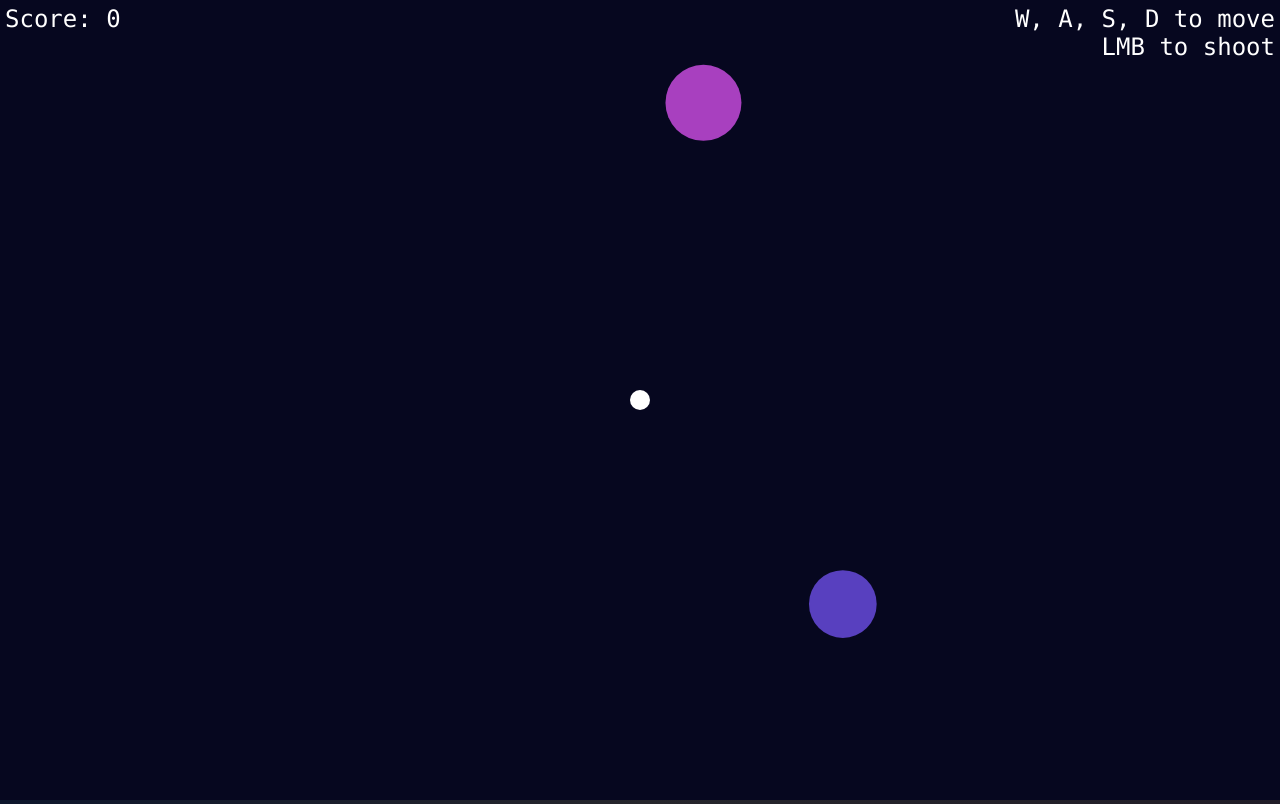
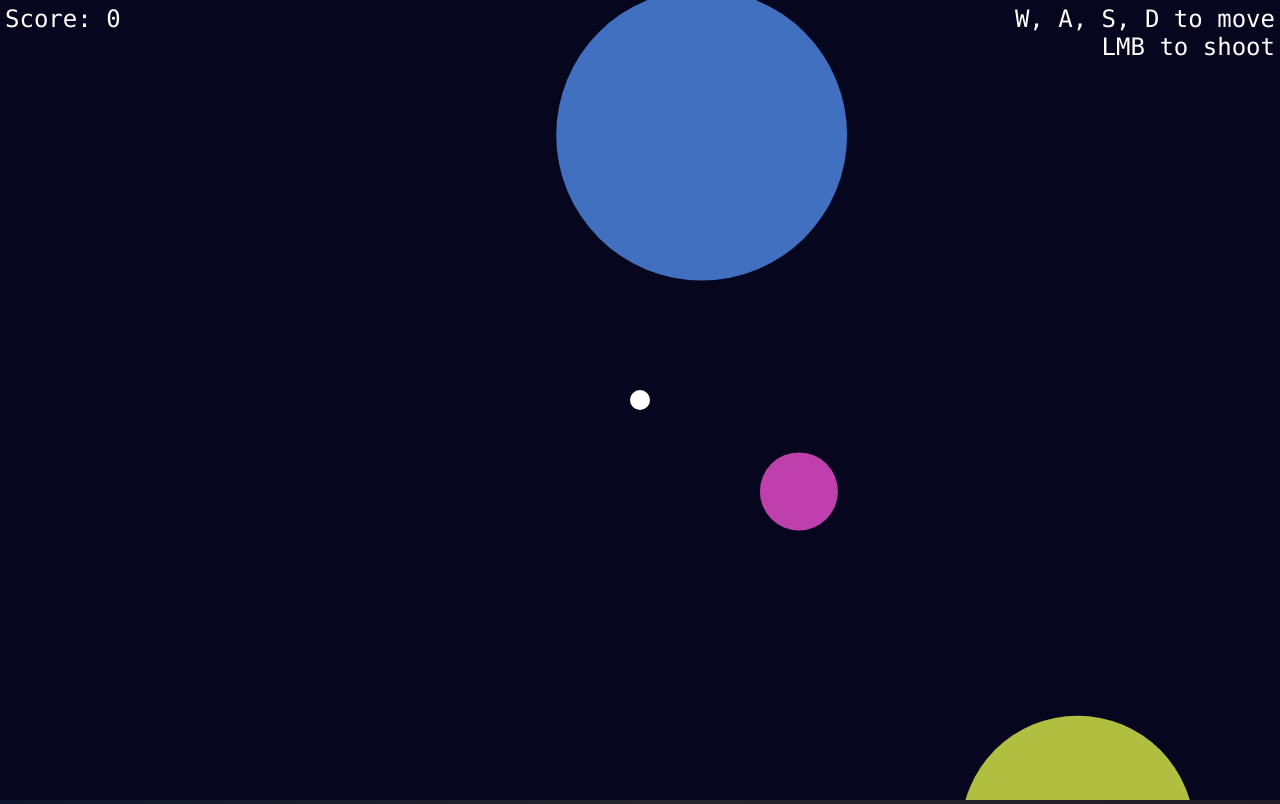
Before and after one commit to DinhL3/asteroids_game, a plain HTML site: page index.html in a window 1280 px wide. Both pictures are taken after a click on the button "START". Drawn offline with Linux system fonts and the light colour scheme.

Commit message:
bug fixed:spawning after end

```diff
--- a/script.js
+++ b/script.js
@@ -134,8 +134,7 @@ function init() {
 }
 
 function spawnEnemies() {
-    setInterval(() => {
-        const radius = Math.random() * (60 - 15) + 15
+    const radius = Math.random() * (150 - 15) + 15
 
     let x
     let y
@@ -154,13 +153,20 @@ function spawnEnemies() {
         centerX - x
     )
     const velocity = {
-            x: Math.cos(angle) * 3,
-            y: Math.sin(angle) * 3
+        x: Math.cos(angle) * 5,
+        y: Math.sin(angle) * 5
     }
     enemies.push(new Enemy(x, y, radius, color, velocity))
+    console.log('enemy spawned')
+}
 
-    }, 1000)
-}
+
+
+let spawnEnemiesInterval
+
+
+
+
 
 let animationID
 let score = 0
@@ -190,9 +196,11 @@ function animate() {
         // end game condition
         const dist = Math.hypot(player.x - enemy.x, player.y - enemy.y)
         if (dist - enemy.radius - player.radius < 0) {
+            clearInterval(spawnEnemiesInterval)
             cancelAnimationFrame(animationId)
             containerModal.style.display = 'flex'
             finalScore.innerHTML = score
+
         }
 
         projectiles.forEach((projectile, projectileIndex) => {
@@ -207,7 +215,7 @@ function animate() {
 
 
                 if (enemy.radius - 10 > 15) {
-                    enemy.radius -= 10
+                    enemy.radius *= 0.5
                     setTimeout(() => {
                         projectiles.splice(projectileIndex, 1)
                     }, 0)
@@ -233,12 +241,12 @@ addEventListener('click', (event) => {
         event.clientX - player.x
     )
     const velocity = {
-        x: Math.cos(angle) * 10,
-        y: Math.sin(angle) * 10
+        x: Math.cos(angle) * 30,
+        y: Math.sin(angle) * 30
     }
     projectiles.push(
         new Projectile(
-            player.x, player.y, 3, 'white', velocity
+            player.x, player.y, 5, 'white', velocity
         )
     )
 })
@@ -247,7 +255,7 @@ addEventListener('click', (event) => {
 startGameBtn.addEventListener('click', () => {
     init()
     animate()
-    spawnEnemies()
+    spawnEnemiesInterval = setInterval(spawnEnemies, 800)
     containerModal.style.display = 'none'
 })
 
--- a/style.css
+++ b/style.css
@@ -56,7 +56,7 @@ canvas {
     padding-top: 15px;
     padding-bottom: 15px;
     border-radius: 10px;
-
+    user-select: none;
 }
 
 #finalScore {
@@ -93,6 +93,7 @@ canvas {
      font-size: 1.5em;
     border: 1px solid blue;
     color: blue;
+    user-select: none;
  }
 
  #btn-start:hover{
```
Also changed, not shown: 1 other file. Lines whose indentation alone changed are shown as unchanged.
